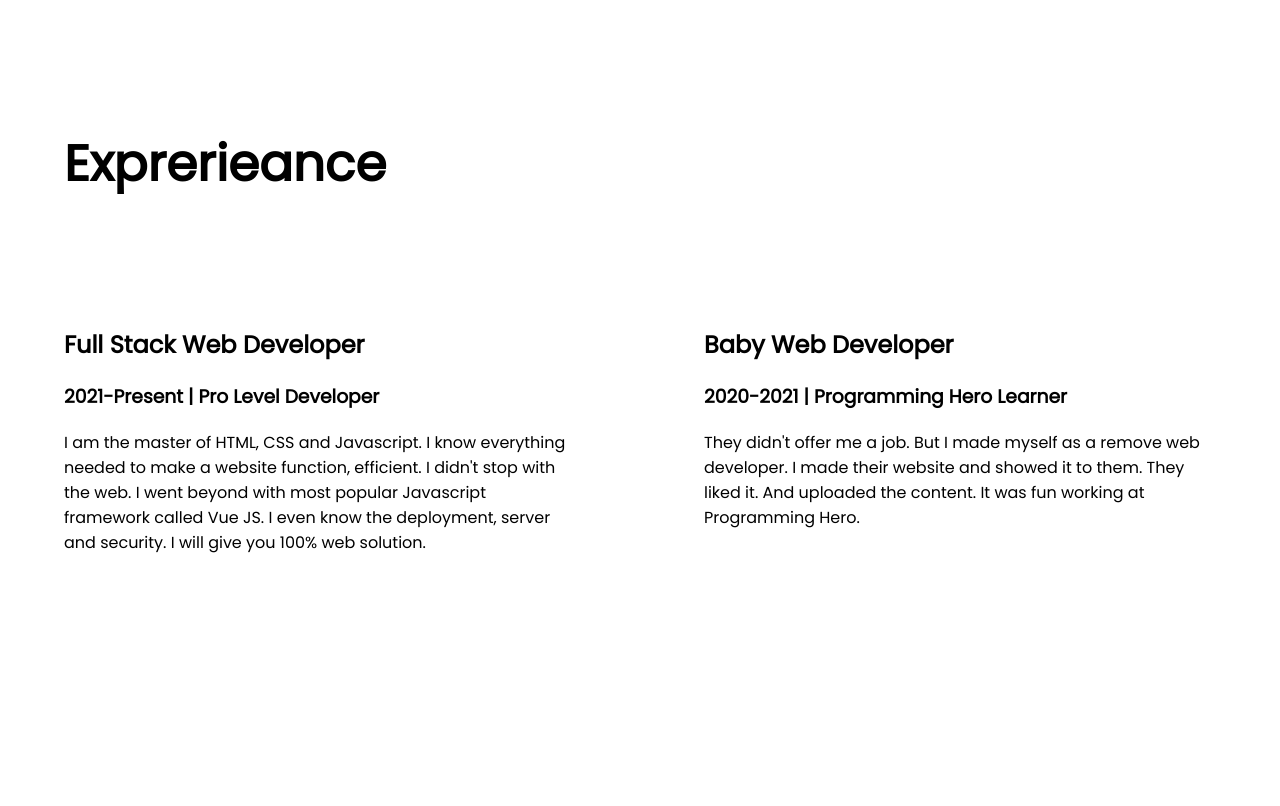
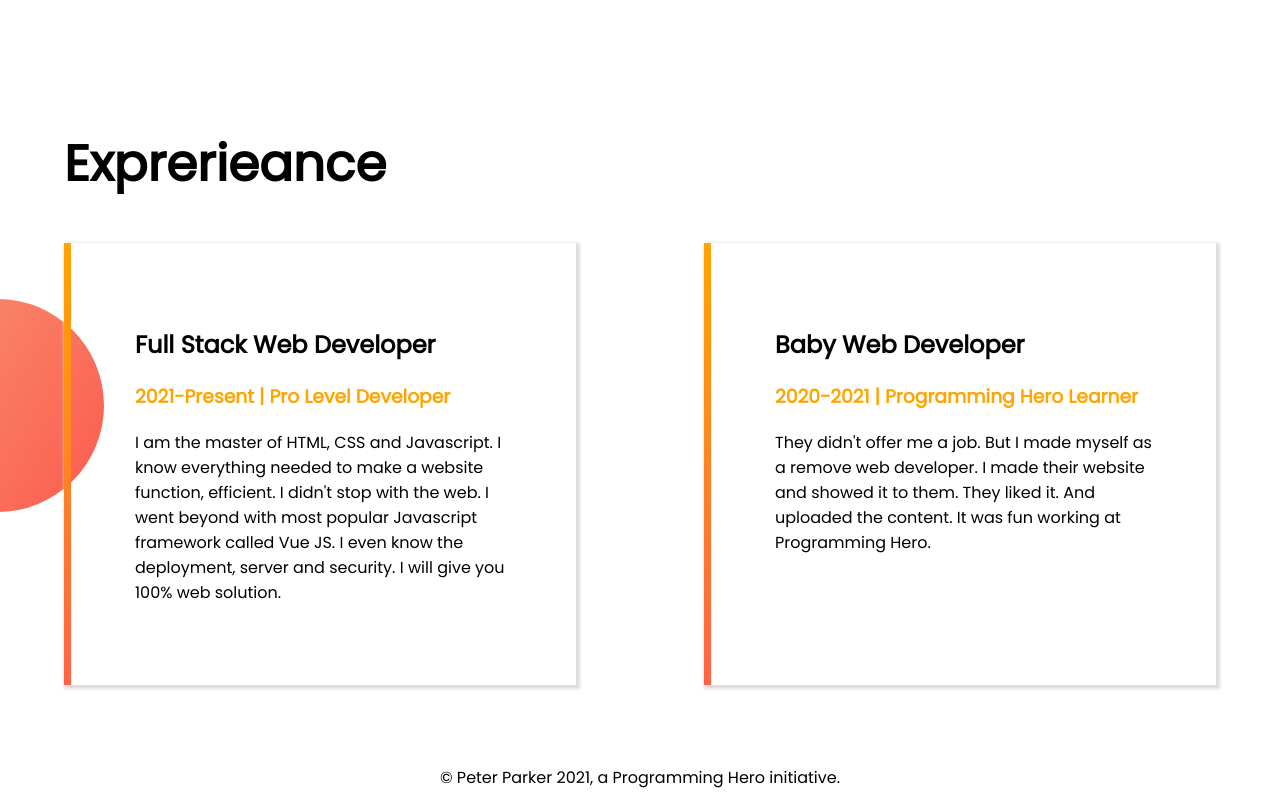
Before and after one commit to webservice96/portfolio.me, a plain HTML site: page index.html in a window 1280 px wide. Shown: the part 1140-1946 px from the top of the page. Before the commit the page ends 1855 px from the top, so only its background shows below. Drawn offline with Linux system fonts and the light colour scheme.

Commit message:
Final site

```diff
--- a/index.html
+++ b/index.html
@@ -38,17 +38,21 @@
     <section class="exprerieance-area">
         <h1>Exprerieance</h1>
         <div class="flexible-container">
-            <div class="half-width">
+            <div class="half-width exprerieance-item">
                 <h2>Full Stack Web Developer</h2>
                 <h3>2021-Present | Pro Level Developer</h3>
                 <p>I am the master of HTML, CSS and Javascript. I know everything needed to make a website function, efficient. I didn't stop with the web. I went beyond with most popular Javascript framework called Vue JS. I even know the deployment, server and security. I will give you 100% web solution.</p>
             </div>
-            <div class="half-width">
+            <div class="half-width exprerieance-item">
                 <h2>Baby Web Developer</h2>
                 <h3>2020-2021 | Programming Hero Learner</h3>
                 <p>They didn't offer me a job. But I made myself as a remove web developer. I made their website and showed it to them. They liked it. And uploaded the content. It was fun working at Programming Hero.</p>
             </div>
         </div>
     </section>
+
+    <footer>
+        <p>© Peter Parker 2021, a Programming Hero initiative.</p>
+    </footer>
 </body>
 </html>
--- a/style.css
+++ b/style.css
@@ -48,3 +48,26 @@ h1{
 .exprerieance-area h1{
     padding-left: 5%;
 }
+
+.exprerieance-area{
+    background-image: url(images/exp-bg.png);
+    background-repeat: no-repeat;
+    background-position: center left;
+}
+
+.exprerieance-item{
+    box-shadow: #ddd 2px 2px 3px 2px;
+    margin-left: 5%;
+    margin-right: 5%;
+    border-image: linear-gradient(orange, tomato);
+    border-left: 7px solid;
+    border-image-slice: 1;
+}
+
+.exprerieance-item h3{
+    color: orange;
+}
+
+footer p{
+    text-align: center;
+}
```
